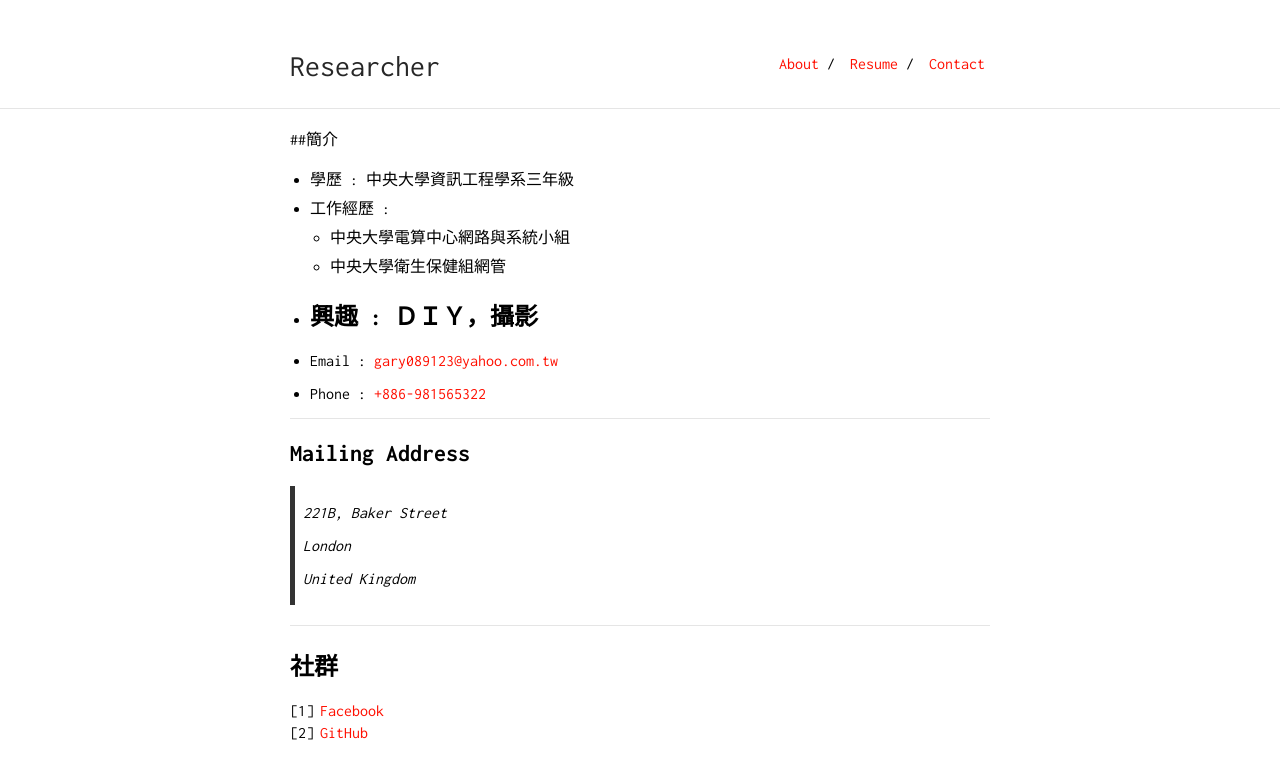
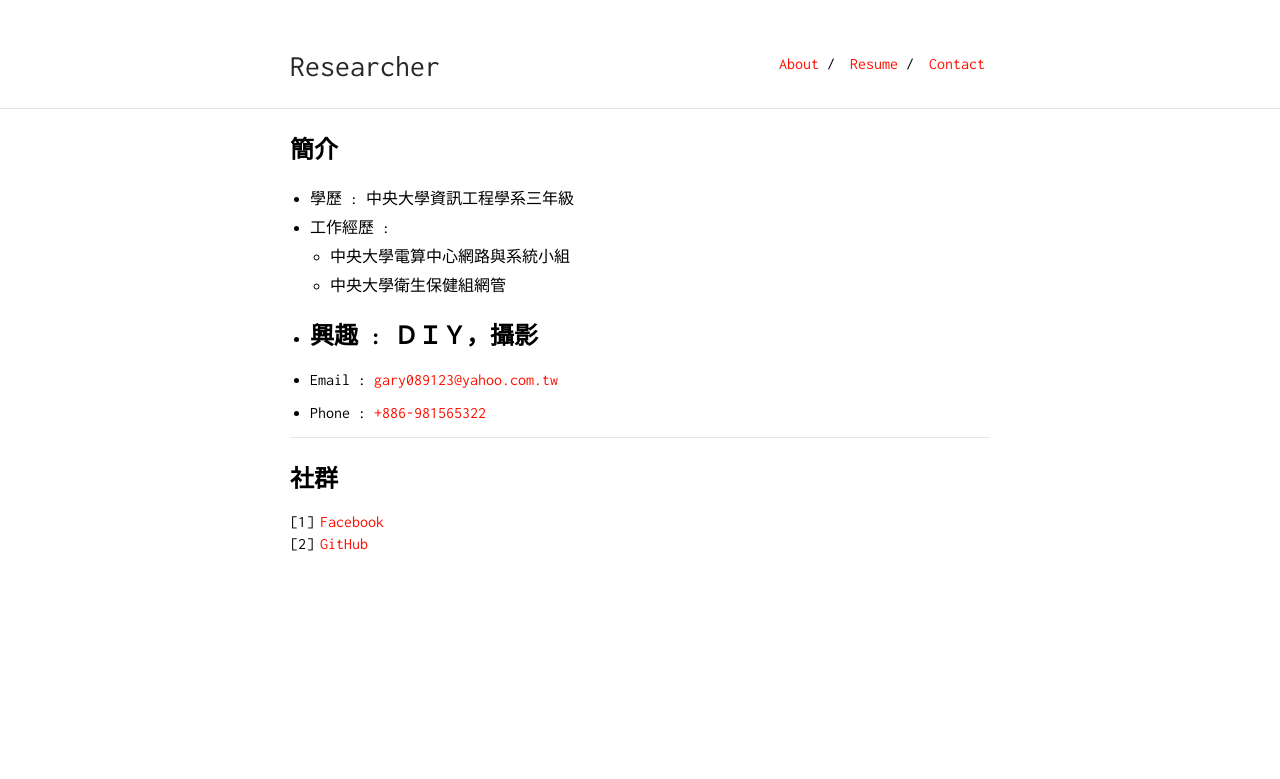
Before and after one commit to gary089123/resume, a Jekyll site: the page built from contact.md, in a window 1280 px wide. Shown: the top 779 px of the page. Built offline with Jekyll 4.4.1, drawn with Linux system fonts in a browser that asks for light colours; our own code applies the rules of GitHub Pages for plain Markdown files.

Commit message:
Update contact.md

```diff
--- a/contact.md
+++ b/contact.md
@@ -2,7 +2,7 @@
 layout: default
 is_contact: true
 ---
-##簡介
+## 簡介
 
 * 學歷 : 中央大學資訊工程學系三年級
 * 工作經歷 :
@@ -18,16 +18,6 @@ is_contact: true
 ---
 
 
-## Mailing Address
-
-> 221B, Baker Street
->
-> London
->
-> United Kingdom
-
----
-
 ## 社群
 
 1. [Facebook](https://www.facebook.com/profile.php?id=100000351841137&ref=bookmarks)
```
